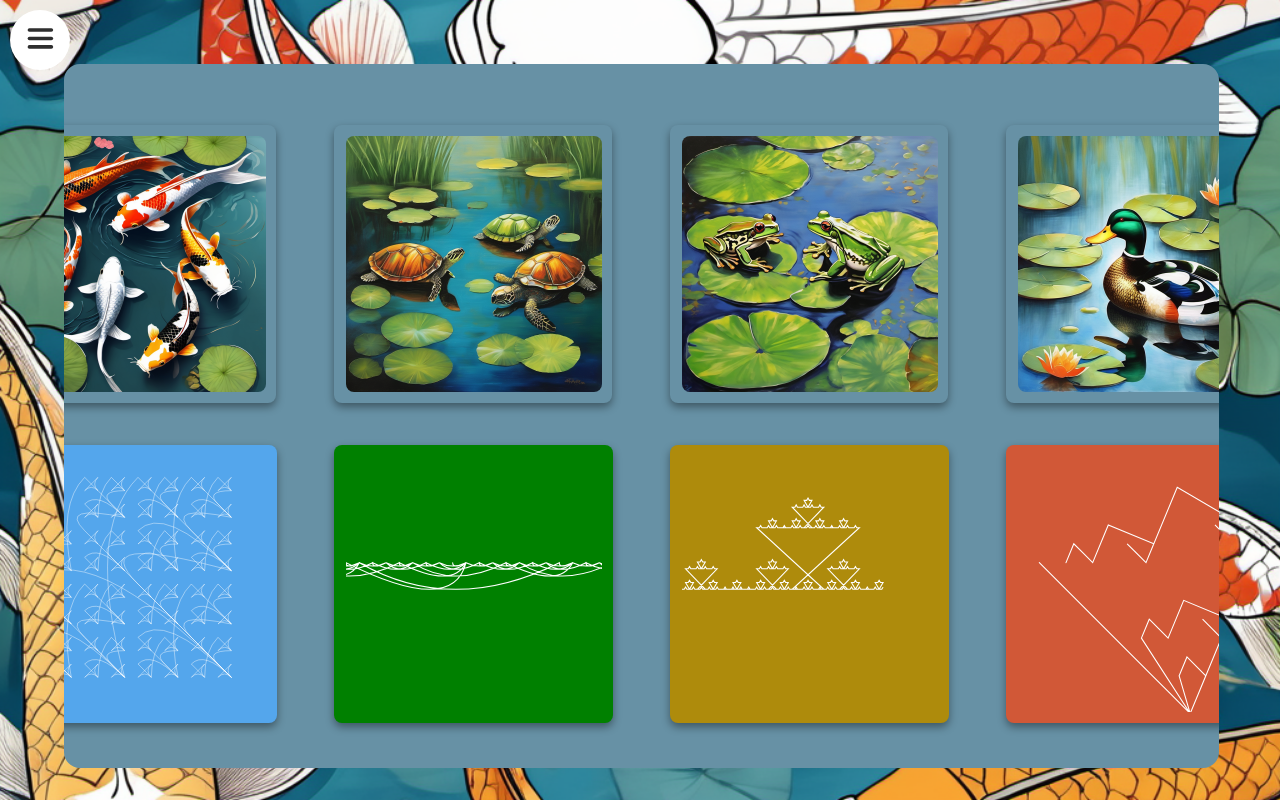
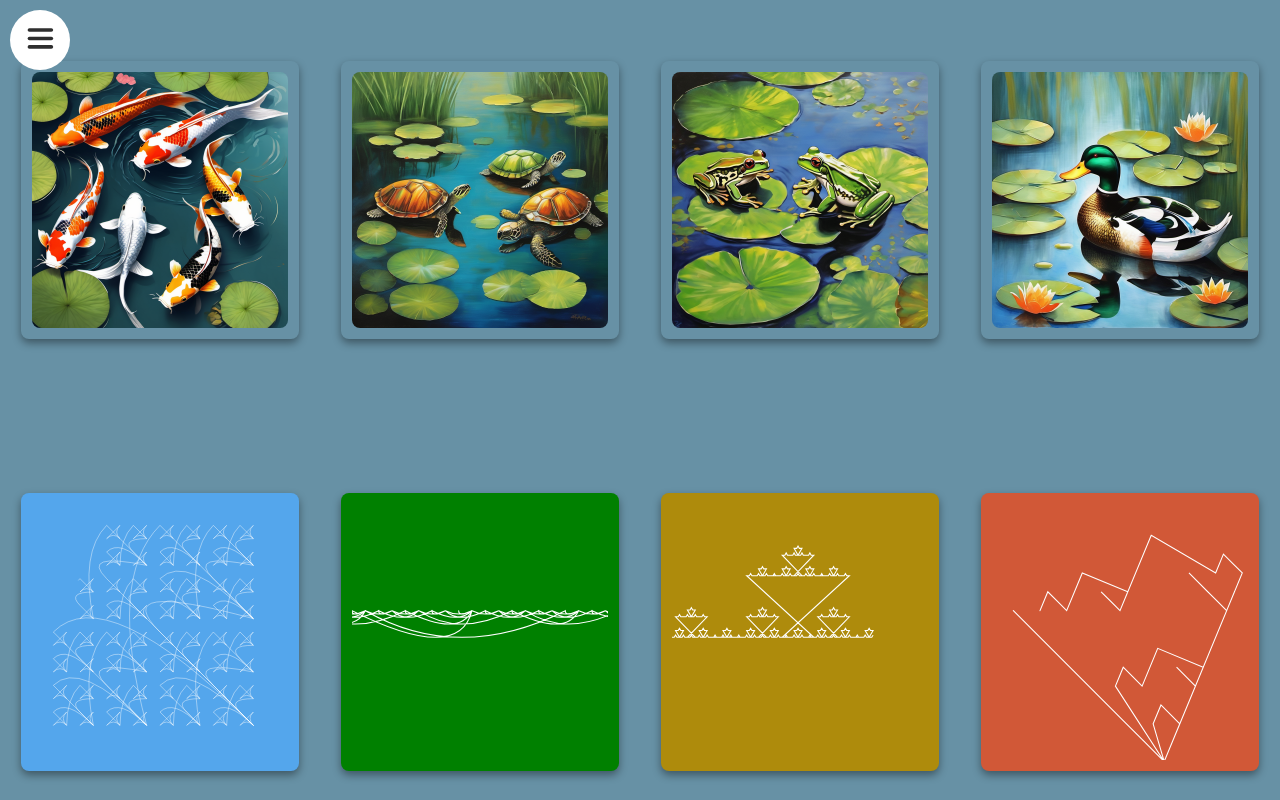
Before and after one commit to Will-H007/Fish-Pond, a Next.js app in the folder portfolio/: page /gallery in a window 1280 px wide. Built offline with nearby package versions, Linux system fonts and the light colour scheme.

Commit message:
responsive gallery

```diff
--- a/portfolio/app/gallery/page.tsx
+++ b/portfolio/app/gallery/page.tsx
@@ -34,14 +34,11 @@ const Gallery: React.FC = () => {
           <div style={{
             width: '100%',
             height: '100vh',
-
-            padding:"2em",
-            paddingTop:"4em",
-
+          backgroundColor:"#6791a5"
             }}>
 
 
-                    <div style={{ height:"100%",width:"95%",display:"flex",alignItems:"center", backgroundColor:"#6791a5", borderRadius:"1em", overflow:"auto", marginLeft:"2em"}}>
+                    <div style={{ height:"100%",width:"100%",display:"flex",alignItems:"center",  overflow:"auto"}}>
 
                     <Project/>
 
--- a/portfolio/component/dashboard/dashboard.tsx
+++ b/portfolio/component/dashboard/dashboard.tsx
@@ -66,7 +66,7 @@ const Dashboard: React.FC = () => {
             1st Place in Hackathon (Accenture 2022)
             </div>
             <div style={gridItemStyle}>
-            1st Place in Hackathon (Accenture 2022)
+            1st Place in Algorithm trading competition
             </div>
             </div>
             <div style={gridItemStyle}>
--- a/portfolio/component/tabs/projects/projects.tsx
+++ b/portfolio/component/tabs/projects/projects.tsx
@@ -12,18 +12,18 @@ const Project: React.FC = () => {
   return (
 
 
-      <div style={{ display:"flex",flexDirection:"column",alignItems: "center",justifyContent:"center",paddingRight: "1em",paddingLeft: "1em", width:"100%",height:"100%",borderRadius: '8px', gap:"3em",overflowX:"auto"}}>
+      <div style={{ display:"flex",alignItems: "center",justifyContent:"center",paddingRight: "1em",paddingLeft: "1em", width:"100%",height:"100%",borderRadius: '8px', gap:"4em",overflowY:"auto", flexWrap:'wrap'}}>
 
 
 
 
 
-<div style={{display:"flex",flexDirection:"row",width:"100%", height:"16em",justifyContent:"center" ,gap: "5em"}}>
 
 
 
 
-            <div style={{ display: "flex", justifyContent: "center",alignItems: "center",flexDirection: "row", height:"100%em", gap: "3em", paddingTop:"1em" }}>
+
+            <div style={{ display: "flex", justifyContent: "center",alignItems: "center",flexDirection: "row", height:"20em", gap: "3em", paddingTop: "1em" }}>
 
             <div style={{paddingTop:"1em"}}>
 
@@ -31,7 +31,7 @@ const Project: React.FC = () => {
             </div>
         </div>
 
-            <div style={{ display: "flex", justifyContent: "center",alignItems: "center",flexDirection: "row", height:"100%", gap: "3em", paddingTop:"1em" }}>
+            <div style={{ display: "flex", justifyContent: "center",alignItems: "center",flexDirection: "row", height:"20em", gap: "3em", paddingTop:"1em" }}>
 
                 <div style={{paddingTop:"1em"}}>
 
@@ -40,7 +40,7 @@ const Project: React.FC = () => {
             </div>
 
 
-            <div style={{ display: "flex", justifyContent: "center",alignItems: "center",flexDirection: "row", height:"100%", gap: "3em", paddingTop:"1em" }}>
+            <div style={{ display: "flex", justifyContent: "center",alignItems: "center",flexDirection: "row", height:"20em", gap: "3em", paddingTop:"1em" }}>
 
                 <div style={{paddingTop:"1em"}}>
 
@@ -48,7 +48,7 @@ const Project: React.FC = () => {
                      </div>
             </div>
 
-            <div style={{ display: "flex", justifyContent: "center",alignItems: "center",flexDirection: "row", height:"100%", gap: "3em", paddingTop:"1em" }}>
+            <div style={{ display: "flex", justifyContent: "center",alignItems: "center",flexDirection: "row", height:"20em", gap: "3em", paddingTop:"1em" }}>
 
             <div style={{paddingTop:"1em"}}>
 
@@ -56,27 +56,18 @@ const Project: React.FC = () => {
           </div>
         </div>
 
-            </div>
 
 
 
 
-
-
-
-
-      <div style={{display:"flex",flexDirection:"row",width:"100%", justifyContent:"center" ,gap: "5em"}}>
-
-
-
-            <div style={{ display: "flex", justifyContent: "center",alignItems: "center",flexDirection: "row", height:"100%", gap: "3em", paddingTop:"1em" }}>
+            <div style={{ display: "flex", justifyContent: "center",alignItems: "center",flexDirection: "row", height:"20em", gap: "3em", paddingTop:"1em" }}>
 
             <div style={{paddingTop:"1em"}}>
 
             <Customization degree={degree} color="#54a6ec" setDegree={setDegree} id="1" FlippedContent="Custom" />   </div>
         </div>
 
-            <div style={{ display: "flex", justifyContent: "center",alignItems: "center",flexDirection: "row", height:"100%", gap: "3em", paddingTop:"1em" }}>
+            <div style={{ display: "flex", justifyContent: "center",alignItems: "center",flexDirection: "row", height:"20em", gap: "3em", paddingTop:"1em" }}>
 
                 <div style={{paddingTop:"1em"}}>
 
@@ -85,7 +76,7 @@ const Project: React.FC = () => {
             </div>
 
 
-            <div style={{ display: "flex", justifyContent: "center",alignItems: "center",flexDirection: "row", height:"100%", gap: "3em", paddingTop:"1em" }}>
+            <div style={{ display: "flex", justifyContent: "center",alignItems: "center",flexDirection: "row", height:"20em", gap: "3em", paddingTop:"1em" }}>
 
                 <div style={{paddingTop:"1em"}}>
 
@@ -93,7 +84,7 @@ const Project: React.FC = () => {
               </div>
             </div>
 
-            <div style={{ display: "flex", justifyContent: "center",alignItems: "center",flexDirection: "row", height:"100%", gap: "3em", paddingTop:"1em" }}>
+            <div style={{ display: "flex", justifyContent: "center",alignItems: "center",flexDirection: "row", height:"20em", gap: "3em", paddingTop:"1em" }}>
 
             <div style={{paddingTop:"1em"}}>
 
@@ -102,7 +93,7 @@ const Project: React.FC = () => {
           </div>
         </div>
 
-            </div>
+
 
 
 
```
